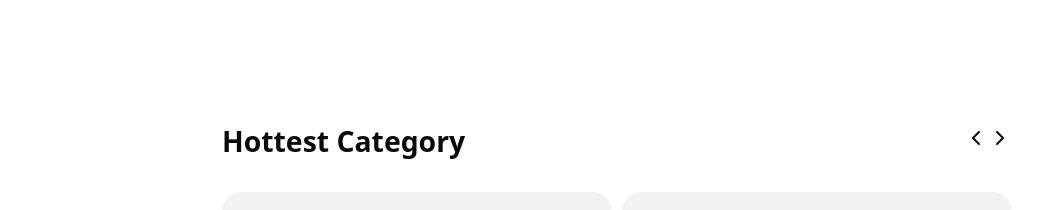
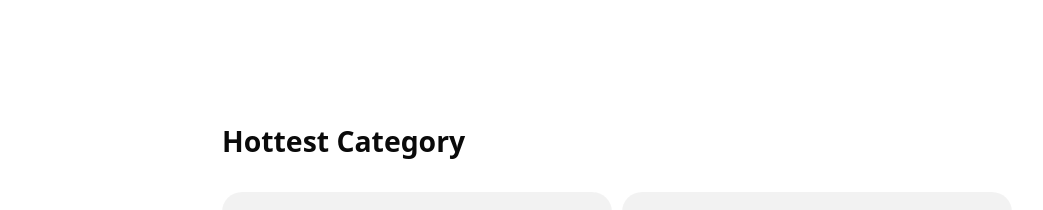
Before and after one commit to vanhieuhoaiphu/test, a Next.js app: page /bai1 in a window 1280 px wide. Shown: the part 940-1150 px from the top of the page, without its empty margins (168-1211 px from the left). Built offline with nearby package versions, Linux system fonts and the light colour scheme.

Commit message:
change dropdow

```diff
--- a/src/app/bai1/components/hottestcategory/index.tsx
+++ b/src/app/bai1/components/hottestcategory/index.tsx
@@ -1,13 +1,5 @@
 import { useMediaQuery } from "react-responsive";
-import { ChevronLeft, ChevronRight } from "lucide-react";
 import Image from "next/image";
-import {
-  Select,
-  SelectContent,
-  SelectItem,
-  SelectTrigger,
-  SelectValue,
-} from "@/components/ui/select";
 import { Button } from "@/components/ui/button";
 import styles from "./index.module.css"; // Updated to `styles` for clarity
 import { Music_icon87b8e70SvgIcon } from "@/components/Icons/Music_icon87b8e70SvgIcon copy";
@@ -52,26 +44,6 @@ export default function HottestCategory() {
     <div className={styles.container}>
       <div className={styles.header}>
         <p className={styles.title}>Hottest Category</p>
-        {!isMobile ? (
-          <div className={styles.navigation}>
-            <ChevronLeft />
-            <ChevronRight />
-          </div>
-        ) : (
-          <Select>
-            <SelectTrigger style={{ width: "120px" }}>
-              <SelectValue placeholder="Release Date" />
-            </SelectTrigger>
-            <SelectContent>
-              <SelectItem value="awst">
-                Australian Western Standard Time (AWST)
-              </SelectItem>
-              <SelectItem value="acst">
-                Australian Central Standard Time (ACST)
-              </SelectItem>
-            </SelectContent>
-          </Select>
-        )}
       </div>
       <div className={styles.categoryGrid}>
         {hottestCategories.slice(0, isMobile ? 1 : 2).map((category) => (
```
